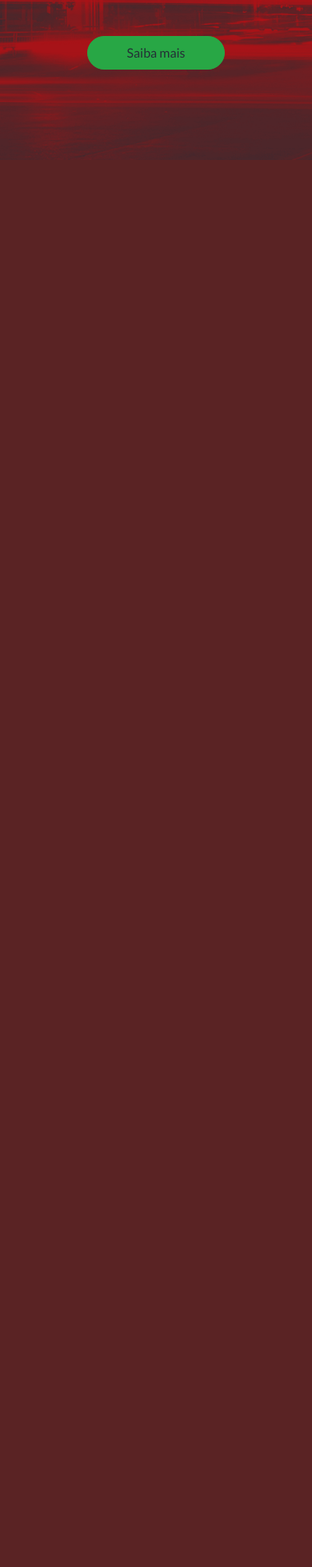
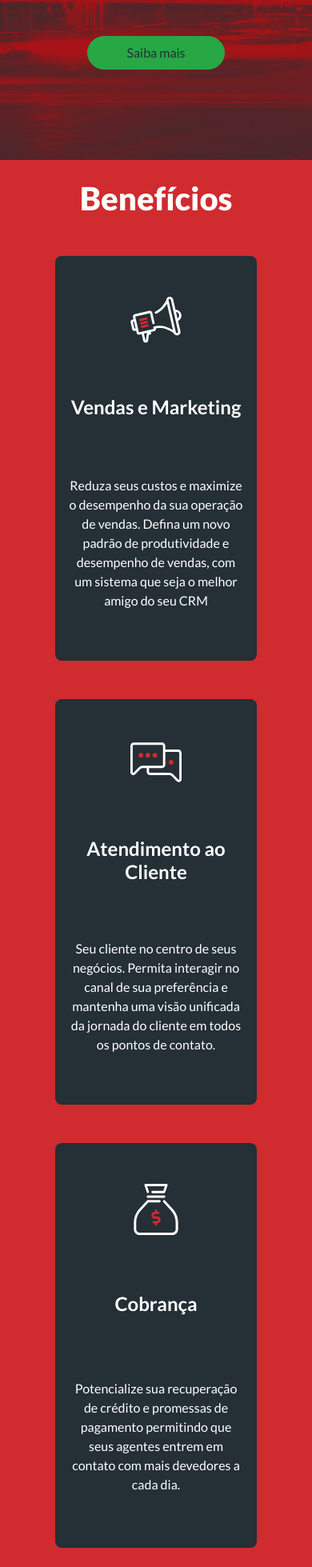
Before and after one commit to mocraveirodev/Nuveto, a PHP site: page / in a window 390 px wide. Shown: the part 644-2603 px from the top of the page at 80% size. Before the commit the page ends 844 px from the top, so only its background shows below. Run offline with PHP 8.4, Linux system fonts and the light colour scheme.

Commit message:
Finalizando sessao beneficios

```diff
--- a/views/css/m-style.css
+++ b/views/css/m-style.css
@@ -4,10 +4,6 @@
     header .header-logo{
         width: 8rem;
         height: 3rem;
-    }
-
-    header .navbar{
-        background-color: rgba(0, 0, 0, 0.7);
     }
 }
 @media only screen and (max-width: 768px) {
@@ -46,3 +42,39 @@
         font-size: 1rem;
     }
 }
+
+/* ==========================================| BENEFICIOS |========================================== */
+
+@media only screen and (max-width: 992px) {
+
+}
+@media only screen and (max-width: 768px) {
+    #beneficios .container{
+        justify-content: space-between;
+    }
+
+    .beneficios-card{
+        width: 30%;
+        padding: 1rem;
+    }
+}
+@media only screen and (max-width: 576px) {
+    #beneficios{
+        height: auto;
+    }
+
+    #beneficios h1{
+        margin: 1.5rem;
+    }
+
+    #beneficios .container{
+        flex-direction: column;
+        align-items: center;
+    }
+
+    .beneficios-card{
+        width: 70%;
+        padding: 1rem;
+        margin: 1.5rem;
+    }
+}
--- a/views/css/style.css
+++ b/views/css/style.css
@@ -46,6 +46,7 @@ header .header-logo{
 
 header .navbar{
     box-shadow: 0 0.5rem 0.5rem 0 rgba(0,0,0,0.4);
+    background-color: rgba(0, 0, 0, 0.7);
 }
 
 .navbar-dark .navbar-nav .nav-link{
@@ -83,3 +84,43 @@ header .navbar{
 .banner-text .btn{
     color: #242f36;
 }
+
+/* ==========================================| BENEFICIOS |========================================== */
+
+#beneficios{
+    background-color: #d02b2f;
+    text-align: center;
+    height: 80vh;
+    display: flex;
+    flex-direction: column;
+    justify-content: space-around;
+}
+
+#beneficios h1{
+    font-family: lato-black, sans-serif;
+}
+
+#beneficios .container{
+    display: flex;
+    justify-content: space-around;
+}
+
+.beneficios-card{
+    width: 25%;
+    height: 60vh;
+    background-color: #242f36;
+    border-radius: 0.5rem;
+    display: flex;
+    flex-direction: column;
+    justify-content: space-around;
+    align-items: center;
+    padding: 1.5rem;
+}
+
+#beneficios img{
+    width: 4rem;
+}
+
+#beneficios h4{
+    font-family: lato-bold, sans-serif;
+}
--- a/views/home.php
+++ b/views/home.php
@@ -65,6 +65,26 @@
             </div>
         </section>
         <section id="beneficios">
+            <h1>Benefícios</h1>
+            <div class="container">
+                <div class="beneficios-card">
+                    <img src="views/img/bn-01.svg" alt="Vendas e Marketing">
+                    <h4>Vendas e Marketing</h4>
+                    <p>Reduza seus custos e maximize o desempenho da sua operação de vendas. Defina um novo padrão de produtividade e desempenho de vendas, com um sistema que seja o melhor amigo do seu CRM</p>
+                </div>
+                <div class="beneficios-card">
+                    <img src="views/img/bn-02.svg" alt="Atendimento ao Cliente">
+                    <h4>Atendimento ao Cliente</h4>
+                    <p>Seu cliente no centro de seus negócios. Permita interagir no canal de sua preferência e mantenha uma visão unificada da jornada do cliente em todos os pontos de contato.</p>
+                </div>
+                <div class="beneficios-card">
+                    <img src="views/img/bn-03.svg" alt="Cobrança">
+                    <h4>Cobrança</h4>
+                    <p>Potencialize sua recuperação de crédito e promessas de pagamento permitindo que seus agentes entrem em contato com mais devedores a cada dia.</p>
+                </div>
+            </div>
+        </section>
+        <section id="solucoes">
 
         </section>
     </main>
```
Also changed, not shown: views/img/bn-01.svg (added), views/img/bn-02.svg (added), views/img/bn-03.svg (added).
